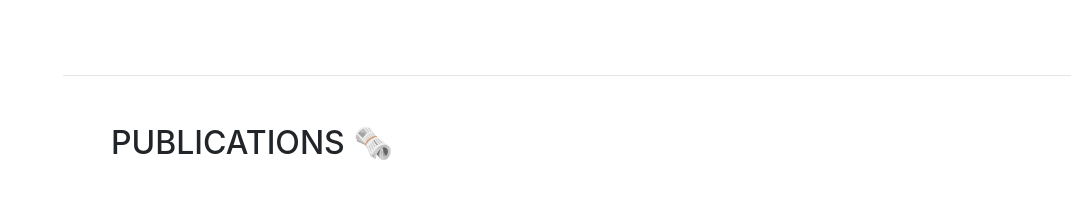
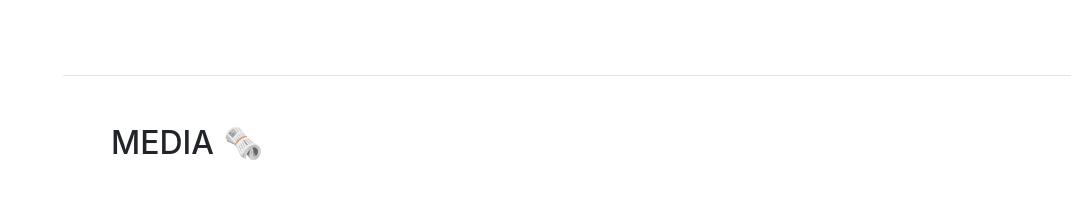
Before and after one commit to soapia/soapia.github.io, a website with bundled scripts: page index.html in a window 1280 px wide. Shown: the part 3200-3407 px from the top of the page, without its empty margins (209-1280 px from the left). Built offline with nearby package versions, Linux system fonts and the light colour scheme; a web font is replaced by a local one.

Commit message:
changed publication to media

```diff
--- a/index.html
+++ b/index.html
@@ -371,7 +371,7 @@
 
     <section class="resume-section p-3 p-lg-5 d-flex align-items-center" id="publications">
       <div class="w-100">
-        <h2 class="mb-5">publications 🗞</h2>
+        <h2 class="mb-5">media 🗞</h2>
 
         <div class="resume-item d-flex flex-column flex-md-row justify-content-between mb-5">
           <div class="resume-content">
```
